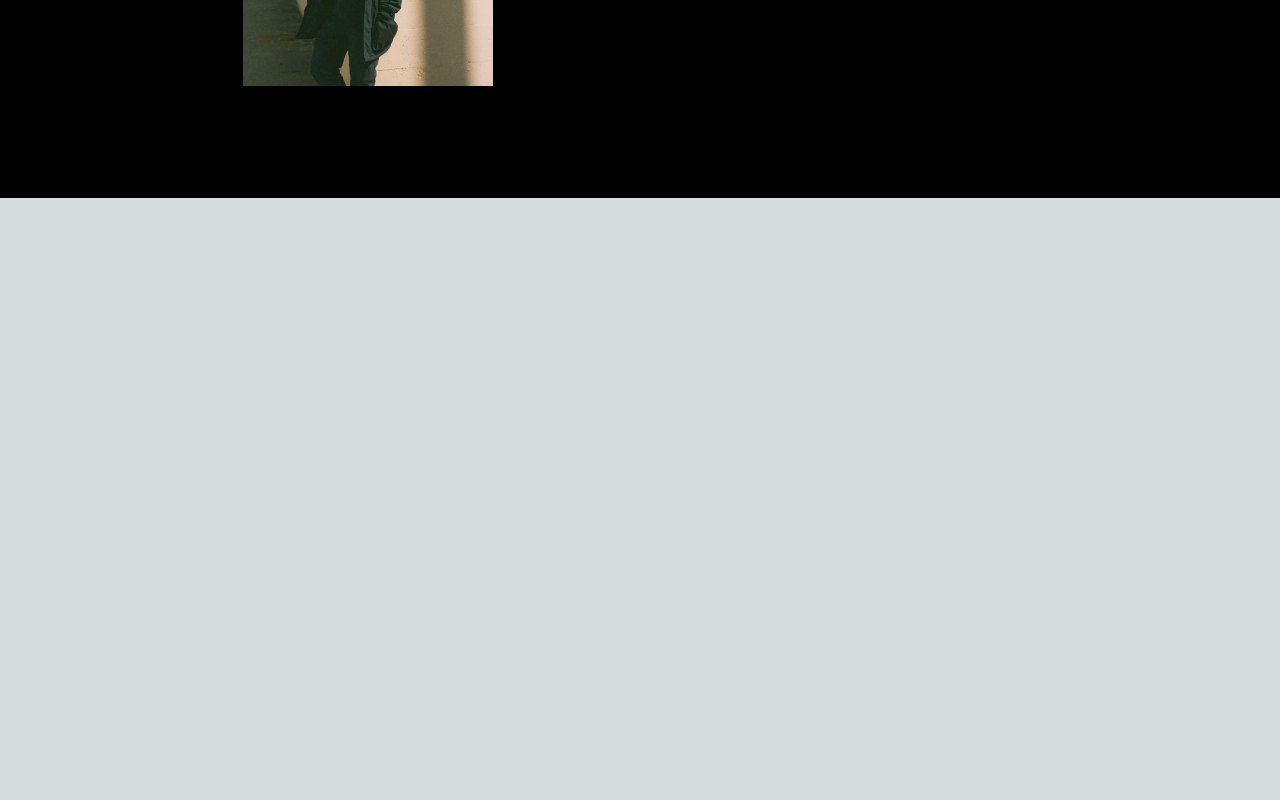
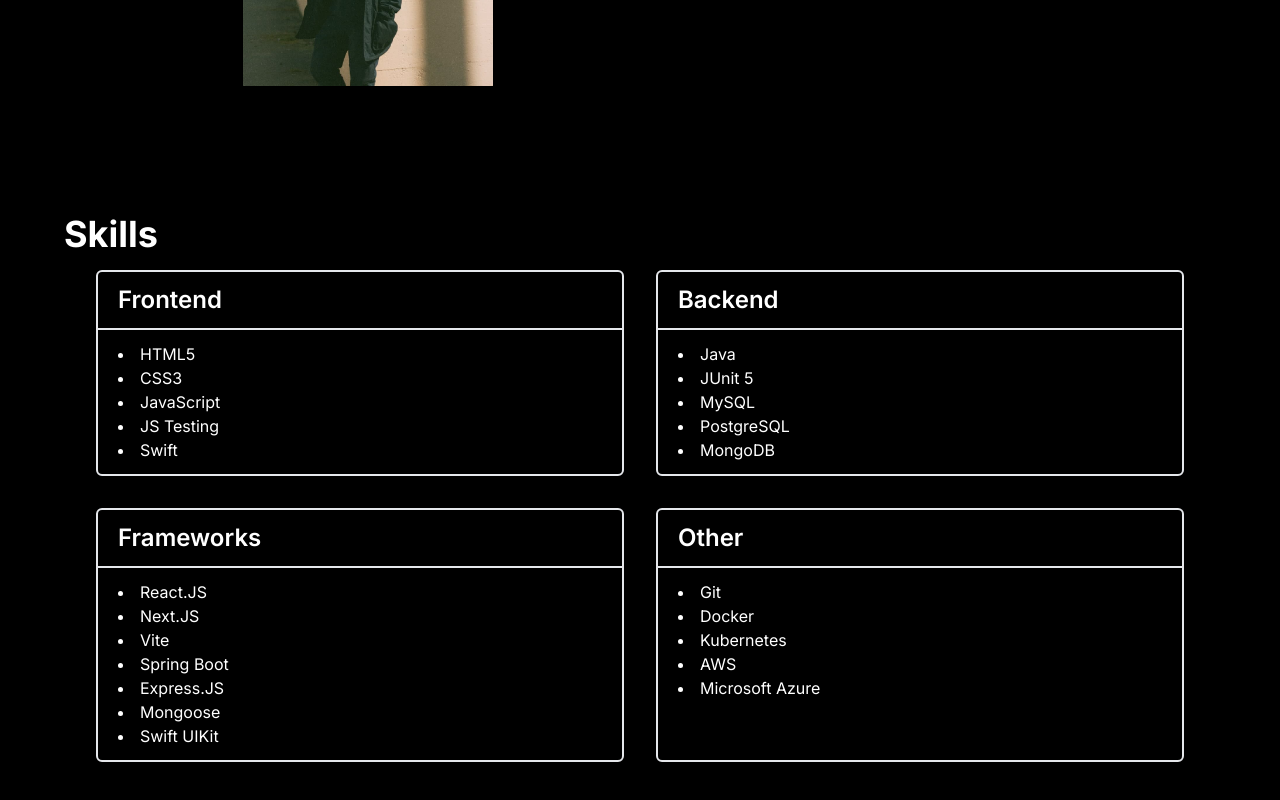
Before and after one commit to mark62005/portfolio, a Next.js app: page / in a window 1280 px wide. Shown: the part 1097-1897 px from the top of the page. Before the commit the page ends 1295 px from the top, so only its background shows below. Built offline with nearby package versions, Linux system fonts and the light colour scheme.

Commit message:
Add skills section

```diff
--- /dev/null
+++ b/src/app/components/SkillCard.jsx
@@ -0,0 +1,20 @@
+const SkillCard = ({ title, skills }) => {
+	return (
+		<div className="flex flex-col border-2 rounded-md">
+			<h3 className="text-2xl font-semibold text-center md:text-left py-3 px-5 border-b-2 border-double">
+				{title}
+			</h3>
+			<ul className="self-center md:self-start py-3 px-5 list-disc list-inside">
+				{skills.map((skill, index) => (
+					<li
+						key={index}
+						className="text-base"
+					>
+						{skill}
+					</li>
+				))}
+			</ul>
+		</div>
+	);
+};
+export default SkillCard;
--- /dev/null
+++ b/src/app/components/SkillsSection.jsx
@@ -0,0 +1,47 @@
+import SectionHeaderText from "./SectionHeaderText";
+import SkillCard from "./SkillCard";
+
+const SkillsSection = () => {
+	const skills = [
+		{
+			title: "Frontend",
+			skills: ["HTML5", "CSS3", "JavaScript", "JS Testing", "Swift"],
+		},
+		{
+			title: "Backend",
+			skills: ["Java", "JUnit 5", "MySQL", "PostgreSQL", "MongoDB"],
+		},
+		{
+			title: "Frameworks",
+			skills: [
+				"React.JS",
+				"Next.JS",
+				"Vite",
+				"Spring Boot",
+				"Express.JS",
+				"Mongoose",
+				"Swift UIKit",
+			],
+		},
+		{
+			title: "Other",
+			skills: ["Git", "Docker", "Kubernetes", "AWS", "Microsoft Azure"],
+		},
+	];
+
+	return (
+		<section className="py-8 px-4">
+			<SectionHeaderText text="Skills" />
+			<div className="grid grid-cols-1 md:grid-cols-2 px-8 gap-8">
+				{skills.map((s, index) => (
+					<SkillCard
+						title={s.title}
+						skills={s.skills}
+						key={index}
+					/>
+				))}
+			</div>
+		</section>
+	);
+};
+export default SkillsSection;
--- a/src/app/page.js
+++ b/src/app/page.js
@@ -1,6 +1,7 @@
 import AboutMeSection from "@components/AboutMeSection";
 import Header from "@components/Header";
 import HeroSection from "@components/HeroSection";
+import SkillsSection from "@components/SkillsSection";
 import Image from "next/image";
 
 export default function Home() {
@@ -10,6 +11,7 @@ export default function Home() {
 			<main className="container mt-24 mx-auto px-12 py-4">
 				<HeroSection />
 				<AboutMeSection />
+				<SkillsSection />
 			</main>
 		</div>
 	);
```
